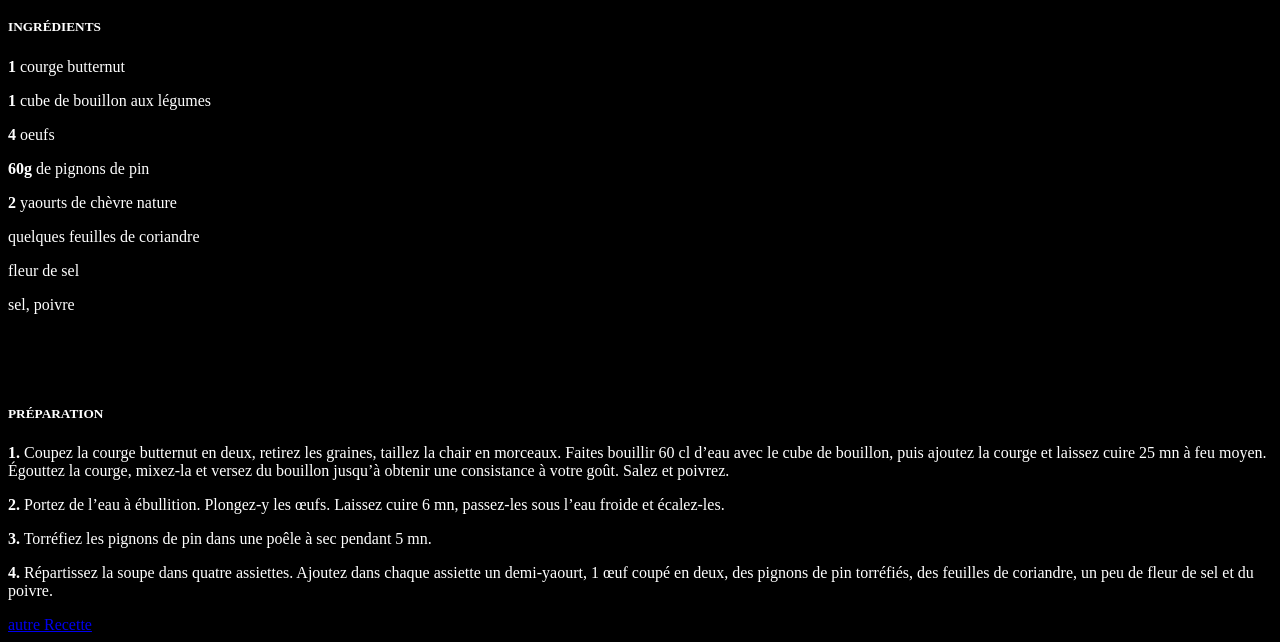
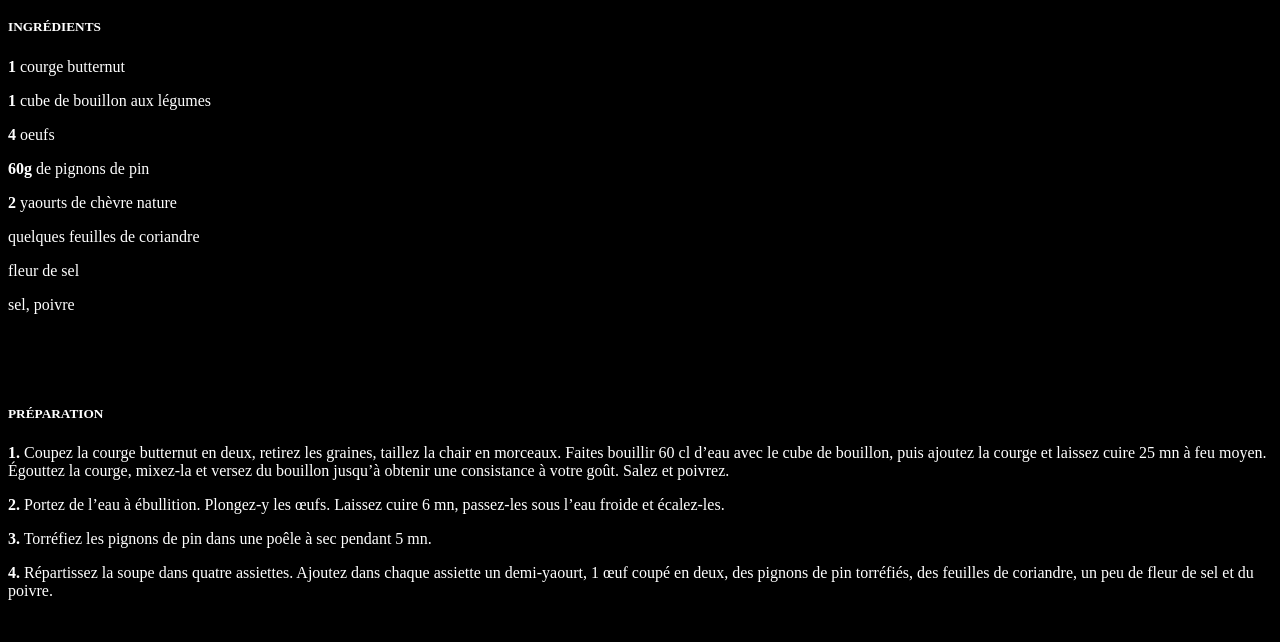
Before and after one commit to salma-c/html, a plain HTML site: page index.html in a window 1280 px wide. Shown: the part 504-1146 px from the top of the page. After the commit the page ends 1120 px from the top, so only its background shows below. Drawn offline with Linux system fonts and the light colour scheme.

Commit message:
modife 1

```diff
--- a/index.html
+++ b/index.html
@@ -54,6 +54,6 @@
 </div>
 
 
-  <a href="https://www.elle.fr/Elle-a-Table/Recettes-de-cuisine/Soupe-de-butternut-epinards-et-lard-3829711" target="_blank" title="essai une autre Recette">autre Recette </a>
+
 </body>
 </html>
```
